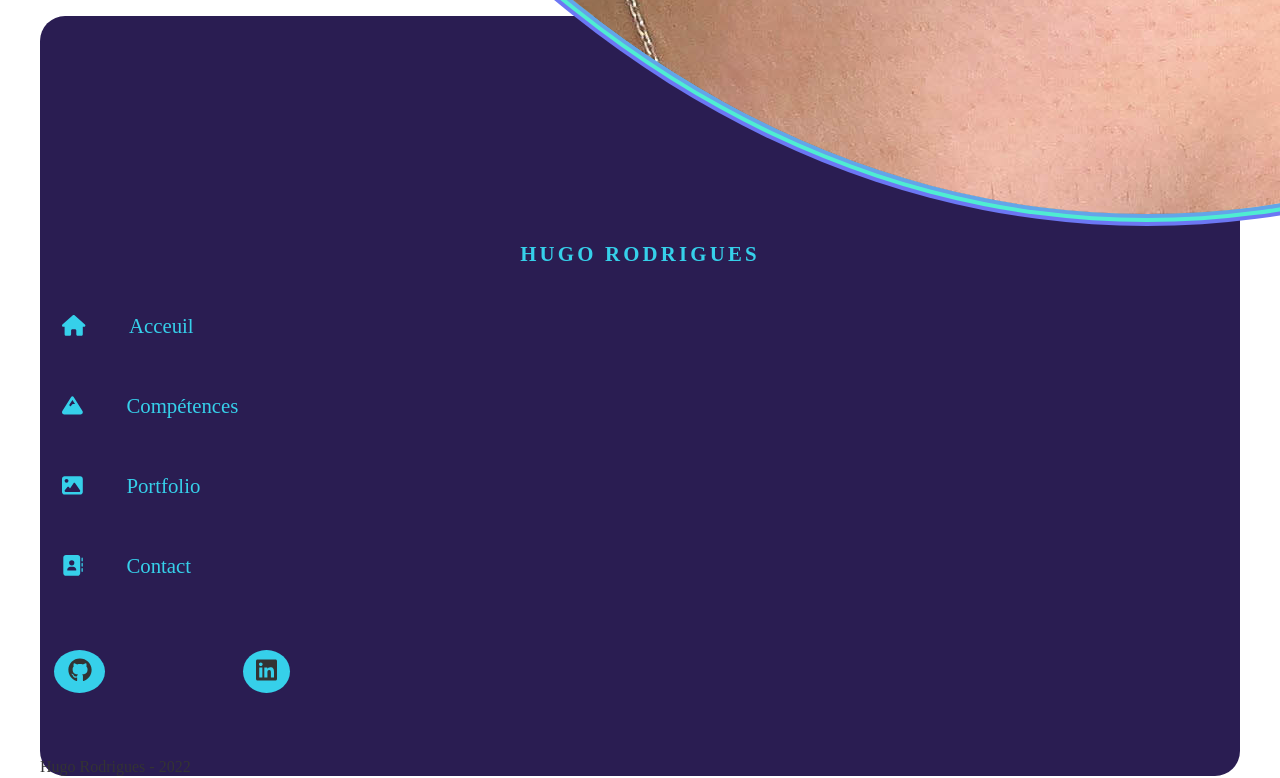
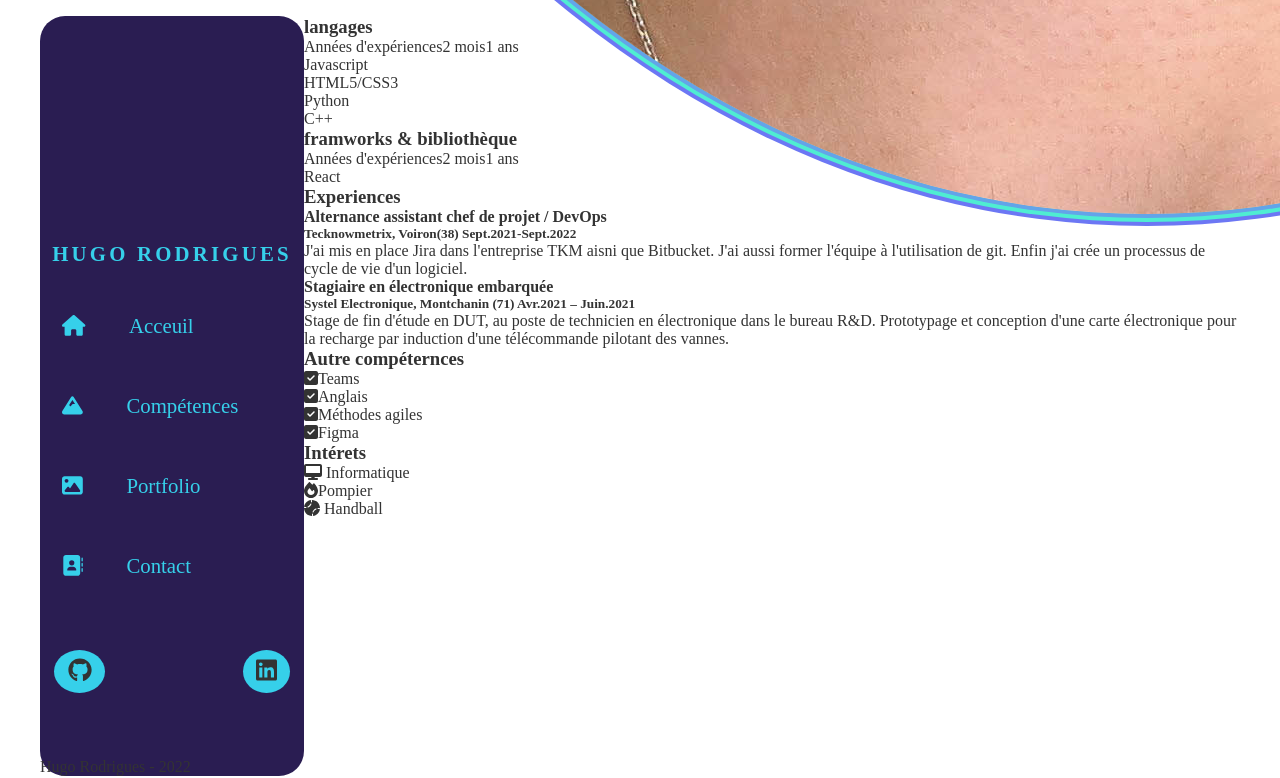
Before and after one commit to hugo38rodrigues/CvReact, a React (Create React App) app in the folder cv_react/: page /Competence in a window 1280 px wide. Shown: the top 778 px of the page. Built offline with nearby package versions, Linux system fonts and the light colour scheme; a web font is replaced by a local one.

Commit message:
mise ajour de la syntaxe

```diff
--- a/cv_react/src/pages/Competence.js
+++ b/cv_react/src/pages/Competence.js
@@ -1,13 +1,13 @@
-import React from 'react';
-import AutresCompetences from '../component/competences/AutresCompetences';
-import Experiences from '../component/competences/Experiences';
-import Langages from '../component/competences/Langages';
-import Loisirs from '../component/competences/Loisirs';
-import Navigation from '../component/Navigation';
+import React from "react";
+import AutresCompetences from "../component/competences/AutresCompetences";
+import Experiences from "../component/competences/Experiences";
+import Langages from "../component/competences/Langages";
+import Loisirs from "../component/competences/Loisirs";
+import Navigation from "../component/Navigation";
 
 const Competence = () => {
   return (
-        <div className='Competence'>
+    <div className="competence">
       <Navigation />
       <div className="competencesContent">
         <Langages />
```
Lines whose indentation alone changed are shown as unchanged.
